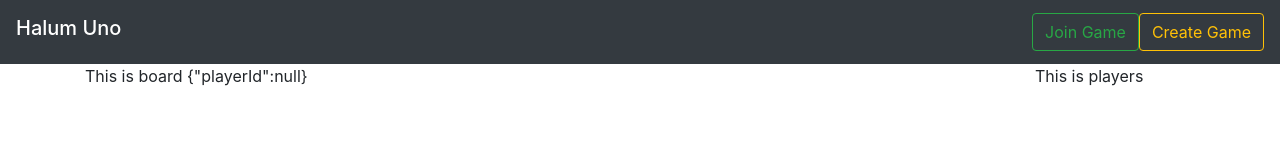
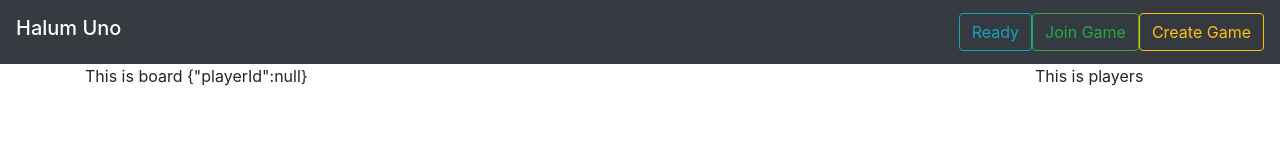
Before and after one commit to Halum/uno-ui-react, a React (Create React App) app: page / in a window 1280 px wide. Shown: the top 160 px of the page. Built offline with nearby package versions, Linux system fonts and the light colour scheme.

Commit message:
Feature to player ready

```diff
--- a/src/components/header.component.jsx
+++ b/src/components/header.component.jsx
@@ -3,7 +3,7 @@ import { connect } from 'react-redux';
 import Button from './button.component';
 import GameCreatedModal from './game.created.modal.component';
 import JoinGameModal from './join.game.modal.component';
-import { createNewGame } from './../actions/initialAction';
+import { createNewGame, playerReady } from './../actions/initialAction';
 import { toggleJoinGameModal } from './../actions/uiAction';
 
 class HeaderComponent extends Component {
@@ -13,6 +13,7 @@ class HeaderComponent extends Component {
 
     this.onCreateGameClick = this.onCreateGameClick.bind(this);
     this.onJoinGameClick = this.onJoinGameClick.bind(this);
+    this.onReadyClick = this.onReadyClick.bind(this);
   }
 
   onCreateGameClick() {
@@ -23,12 +24,23 @@ class HeaderComponent extends Component {
     this.props.toggleJoinGameModal();
   }
 
+  onReadyClick() {
+    const gameId = this.props.game.gameId;
+    const playerId = this.props.player.playerId;
+
+    this.props.playerReady({gameId, playerId});
+  }
+
   render() {
     return (
       <div>
         <nav className="navbar navbar-dark bg-dark">
           <div className="navbar-brand h1">Halum Uno</div>
           <div>
+            <Button content="Ready"
+              className="btn-outline-info"
+              onClick={this.onReadyClick}>
+            </Button>
             <Button content="Join Game"
               className="btn-outline-success"
               onClick={this.onJoinGameClick}>
@@ -48,8 +60,9 @@ class HeaderComponent extends Component {
 
 const mapStoreToProps = store => {
   return {
-    game: store.initializer.game
+    game: store.initializer.game,
+    player: store.initializer.player
   };
 };
 
-export default connect(mapStoreToProps, { createNewGame, toggleJoinGameModal })(HeaderComponent);
+export default connect(mapStoreToProps, { createNewGame, toggleJoinGameModal, playerReady })(HeaderComponent);
--- a/src/reducers/initialReduicer.js
+++ b/src/reducers/initialReduicer.js
@@ -20,7 +20,7 @@ export default (state = initialState, action) => {
     case PLAYER_READY:
       return {
         ...state,
-        game: action.payload
+        player: action.payload
       };
     default:
       return state;
```
